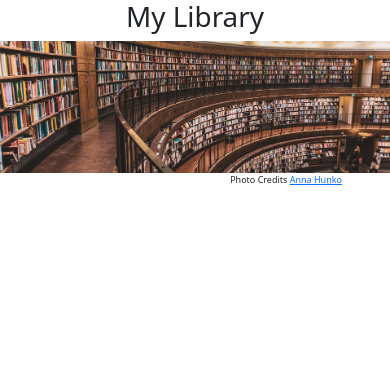
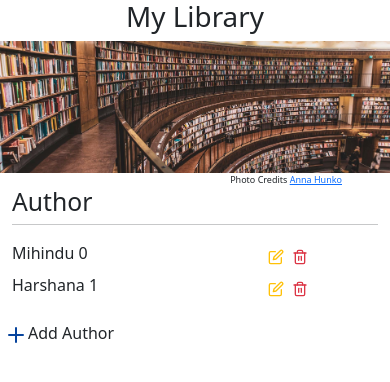
Before and after one commit to mihiHarshana/lib-individual, a React (Create React App) app: page / in a window 390 px wide. Shown: the top 382 px of the page. Built offline with nearby package versions, Linux system fonts and the light colour scheme.

Commit message:
add library types, change alignments to support small screens

```diff
--- a/package.json
+++ b/package.json
@@ -15,6 +15,7 @@
     "react": "^17.0.2",
     "react-bootstrap": "^2.1.2",
     "react-dom": "^17.0.2",
+    "react-feather": "^2.0.9",
     "react-scripts": "5.0.0",
     "sass": "^1.49.8",
     "typescript": "^4.5.5",
--- a/src/App.scss
+++ b/src/App.scss
@@ -1 +1,2 @@
 @import "assests/scss/welcome";
+@import "assests/scss/authorUx";
--- /dev/null
+++ b/src/LibraryTypes.ts
@@ -0,0 +1,4 @@
+export interface IAuthor {
+  name: string;
+  index: number;
+}
--- a/src/MainApp.tsx
+++ b/src/MainApp.tsx
@@ -1,12 +1,25 @@
 import React from "react";
 import Welcome from "./components/welcomeux/Welcome";
-import {Container} from "react-bootstrap";
+import {Col, Container, Row} from "react-bootstrap";
+import AuthorUx from "./components/author/AuthorUx";
 
 
 const MainApp = () => {
   return (
     <Container fluid>
-      <Welcome />
+      <Row>
+        <Col xs={12}>
+          <Welcome />
+        </Col>
+        <Col xs={12} lg={6} >
+
+        </Col>
+        <Col xs={12} lg={6}>
+          <AuthorUx />
+        </Col>
+      </Row>
+
+
     </Container>
 
   )
--- /dev/null
+++ b/src/assests/scss/_authorUx.scss
@@ -0,0 +1,25 @@
+.author:hover {
+  background-color: #f5f5f5;
+}
+
+.edit {
+  cursor: pointer;
+}
+
+.trash2 {
+  cursor: pointer;
+}
+
+.plus {
+  cursor: pointer;
+  color:#07449d;
+}
+.line {
+  size: 10px;
+}
+
+@media (max-width: 575.98px) {
+  h1 {
+    font-size: small;
+  }
+}
--- a/src/assests/scss/_welcome.scss
+++ b/src/assests/scss/_welcome.scss
@@ -4,6 +4,7 @@
 
 body {
   font-family: 'Raleway', sans-serif;
+
 }
 
 @media (max-width: 575.98px) {
--- /dev/null
+++ b/src/components/author/Author.tsx
@@ -0,0 +1,36 @@
+import React from "react";
+import {Col, Row} from "react-bootstrap";
+import {Edit, Edit2, Plus, Trash2} from "react-feather";
+import {IAuthor} from "../../LibraryTypes";
+
+type AuthorProps = {
+  author: IAuthor;
+  index: number;
+
+}
+
+
+function onhandleClick() {
+  alert('Hi Navo');
+
+}
+
+const Author: React.FC<AuthorProps> = (props) => {
+  return (
+    <React.Fragment>
+      <Row className="author me-0">
+        <Col xs={8} md={10}>
+          {props.author.name} {props.index}
+        </Col>
+
+        <Col xs={4} md={2}>
+          <Edit className="text-warning edit py-1 my-1" />
+          <Trash2 className="text-danger trash2  py-1"/>
+        </Col>
+      </Row>
+
+    </React.Fragment>
+  )
+}
+
+export default Author
--- /dev/null
+++ b/src/components/author/AuthorUx.tsx
@@ -0,0 +1,37 @@
+import React from "react";
+import {Col, Row} from "react-bootstrap";
+import Author from "./Author";
+import {IAuthor} from "../../LibraryTypes";
+import {Plus} from "react-feather";
+
+const AuthorUx: React.FC = () => {
+  const author: IAuthor[] = [
+    {name: "Mihindu", index: 1},
+    {name: "Harshana", index: 2}
+  ]
+  return (
+
+    <React.Fragment>
+      <Row>
+        <Col xs={12} md={10}>
+          <h2>Author</h2>
+          <hr className="mt-2 line"/>
+        </Col>
+        <Col xs={12} md={10}> {
+          author.map((author: IAuthor, index: number) =>
+            <Author author={author} key={index} index={index}/>
+          )
+        }
+        </Col>
+
+        <Col xs={4} className="mt-3 px-1">
+          <Plus className="plus" />
+          Add Author
+        </Col>
+
+      </Row>
+    </React.Fragment>
+
+  )
+}
+export default AuthorUx
```
Also changed, not shown: 1 other file (tests, documents, lock files or other folders).
